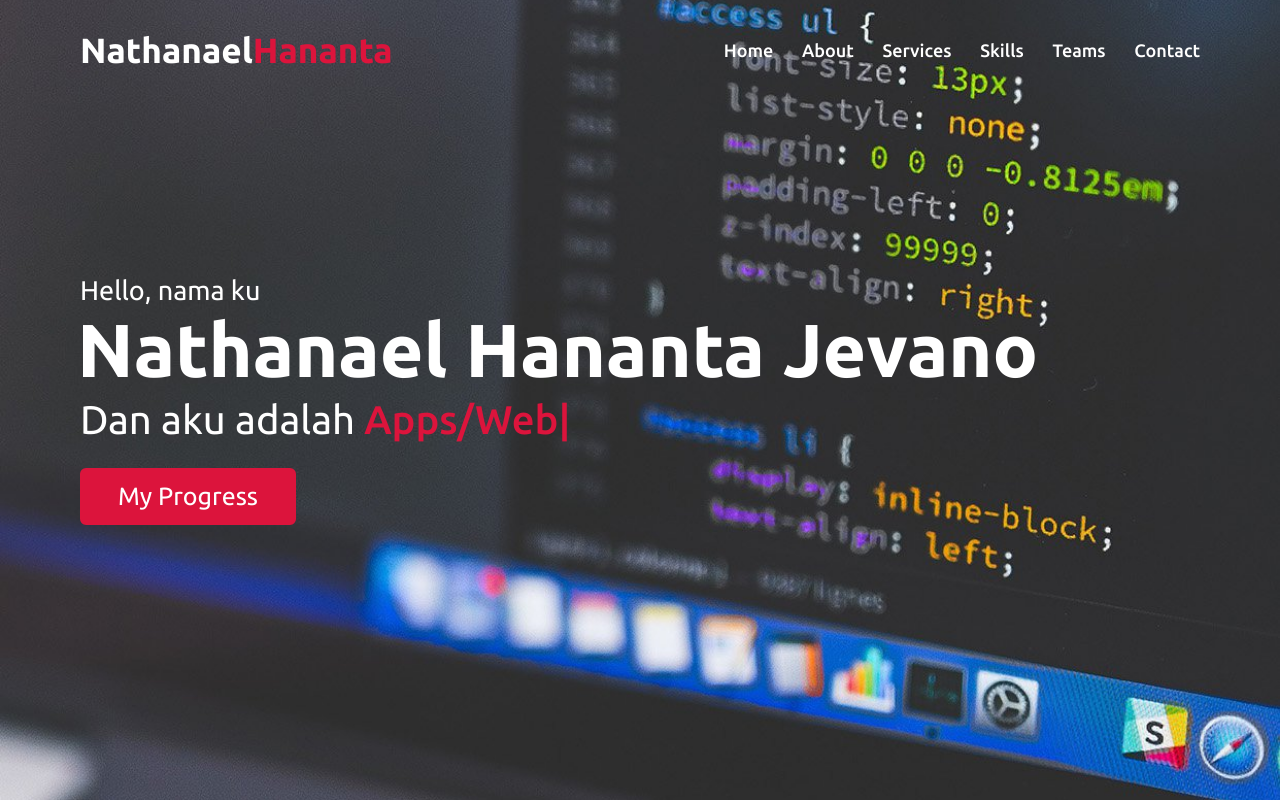
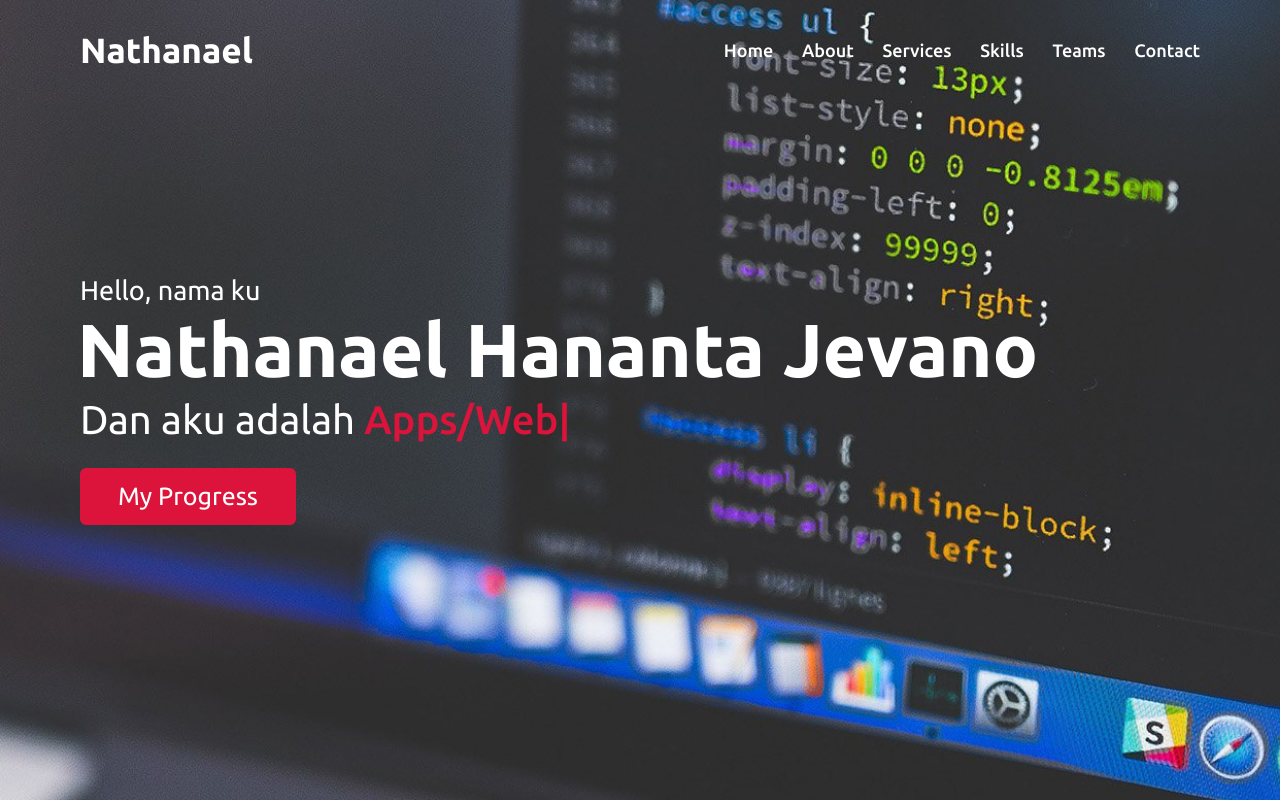
Before and after one commit to nathanaelhananta/entahlah, a plain HTML site: page index.html in a window 1280 px wide. Shown: the top 802 px of the page. Drawn offline with nearby package versions, Linux system fonts and the light colour scheme.

Commit message:
Update index.html

```diff
--- a/index.html
+++ b/index.html
@@ -20,7 +20,7 @@
     </div>
     <nav class="navbar">
         <div class="max-width">
-            <div class="logo"><a href="#">Nathanael<span>Hananta</span></a></div>
+            <div class="logo"><a href="#">Nathanael<span></span></a></div>
             <ul class="menu">
                 <li><a href="#home" class="menu-btn">Home</a></li>
                 <li><a href="#about" class="menu-btn">About</a></li>
```
